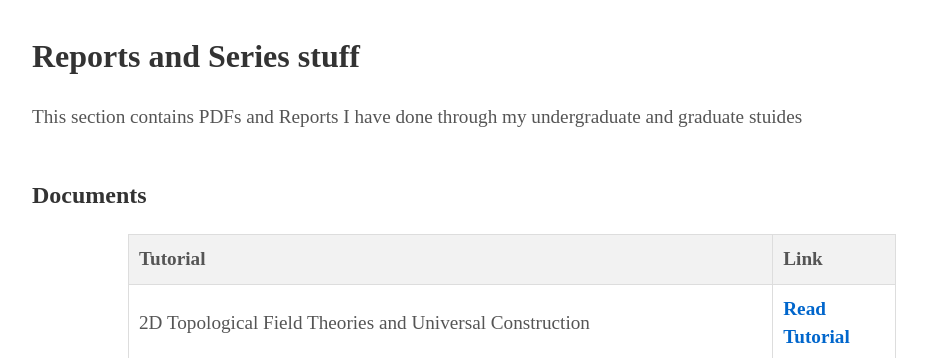
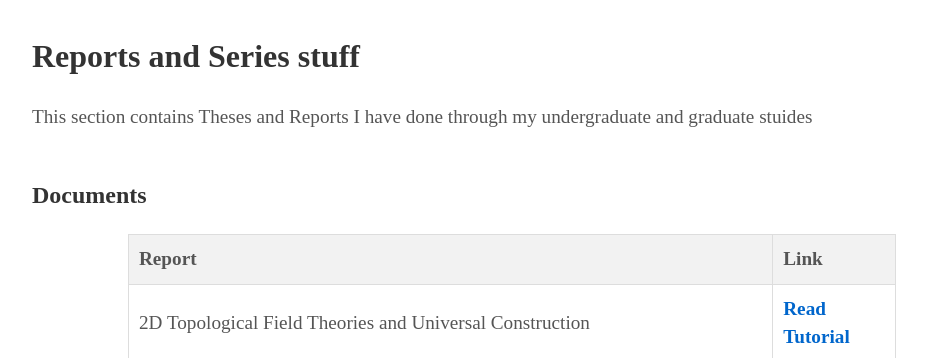
Before and after one commit to msalahelden/msalahelden.github.io, a Jekyll site: the page built from index.html, in a window 1280 px wide and 900 px high, scrolled down 3027 px. Shown: the part 154-512 px from the top of the window, without its empty margins (128-1055 px from the left). Built offline with Jekyll 4.4.1, drawn with Linux system fonts in a browser that asks for light colours; some web fonts are replaced.

Commit message:
Update about.html

```diff
--- a/_includes/about.html
+++ b/_includes/about.html
@@ -119,13 +119,13 @@
     <!-- Division 3 -->
     <div class="section" id="division3">
         <h2>Reports and Series stuff</h2>
-        <p>This section contains PDFs and Reports I have done through my undergraduate and graduate stuides</p>
+        <p>This section contains Theses and Reports I have done through my undergraduate and graduate stuides</p>
         <h3>Documents</h3>
             <!-- Scientific Tutorials Table -->
             <table>
                 <thead>
                     <tr>
-                        <th>Tutorial</th>
+                        <th>Report</th>
                         <th>Link</th>
                     </tr>
                 </thead>
```
